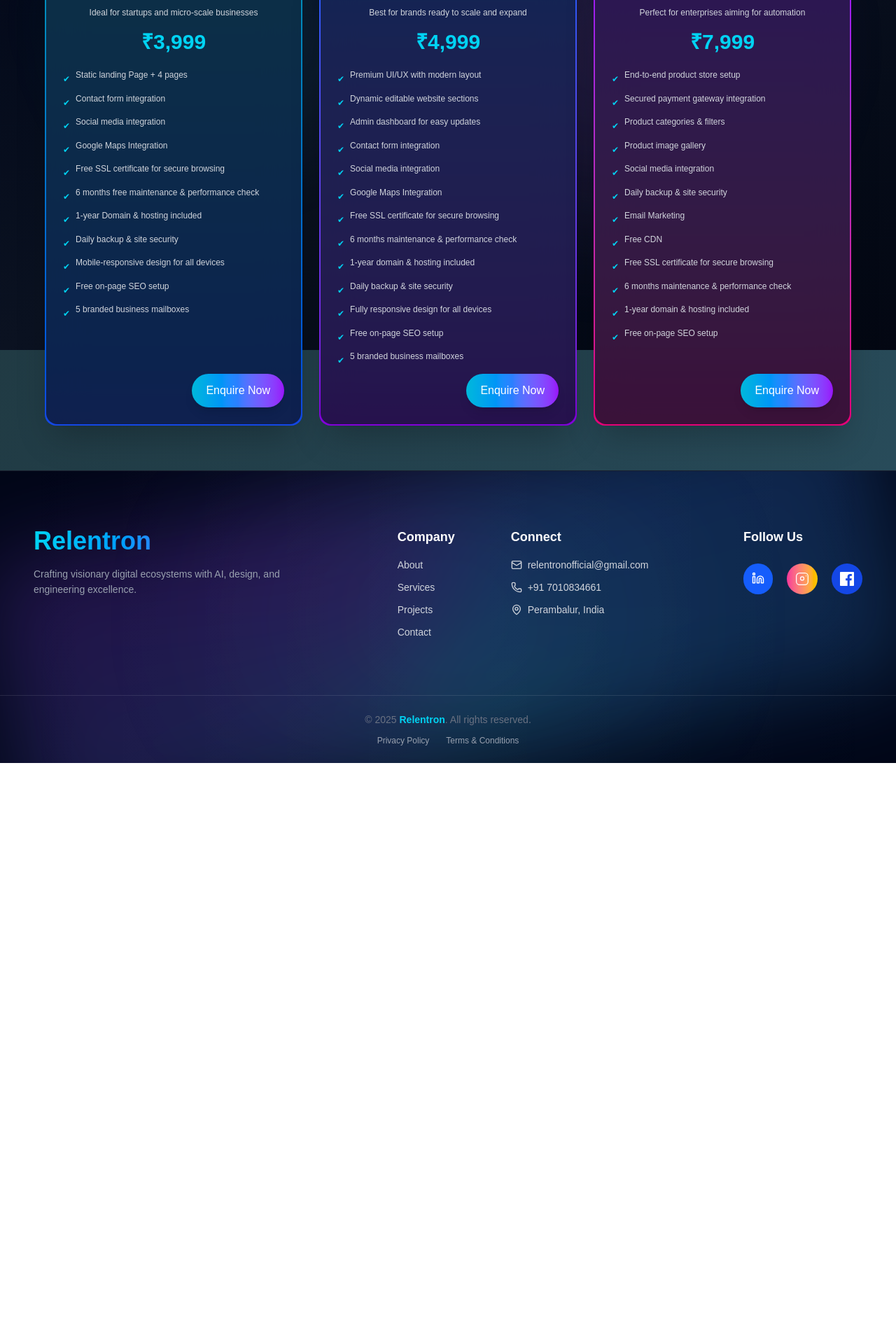
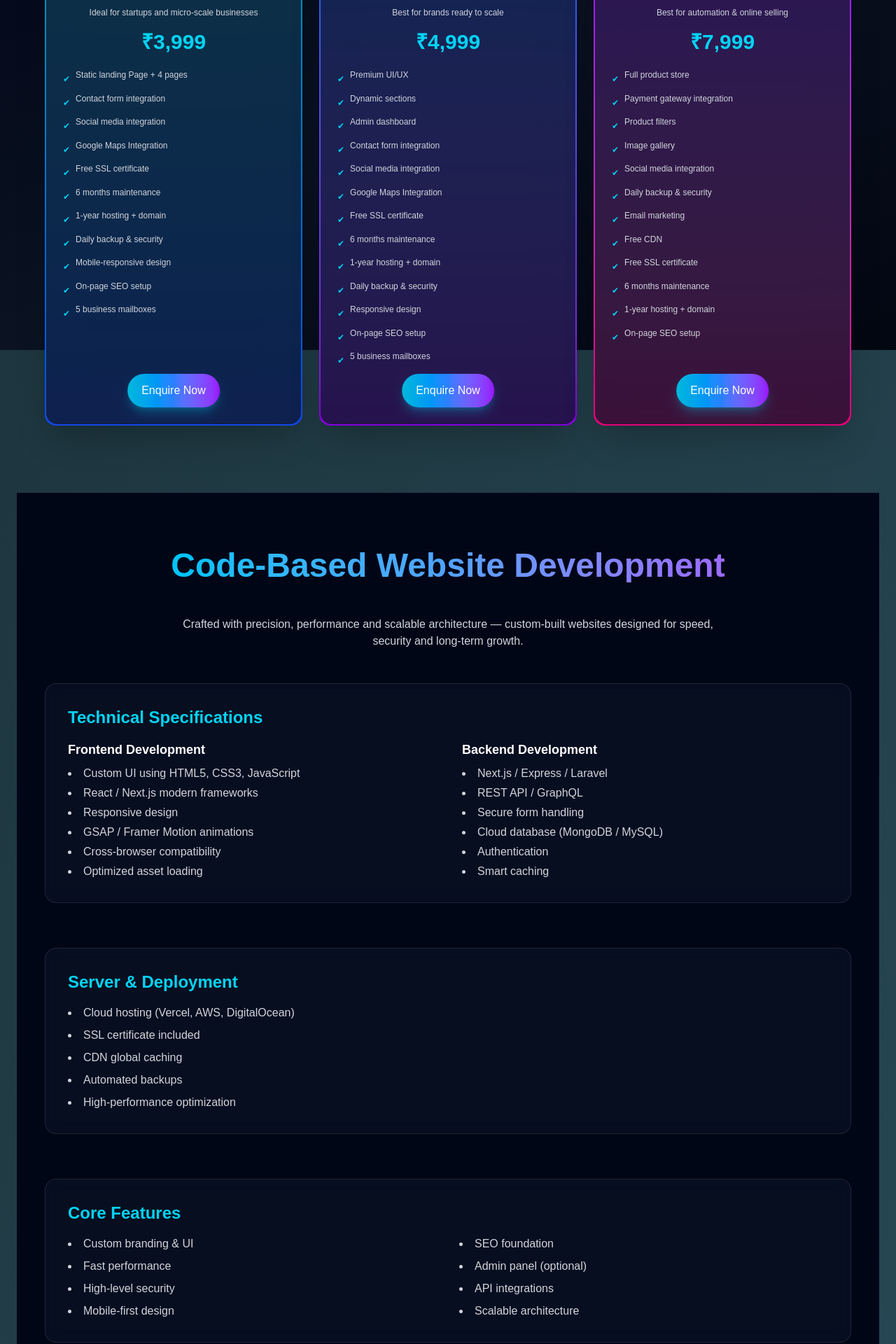
Before and after one commit to relentronofficial/relentron-website-token, a Next.js app: page /PricingPlans in a window 1280 px wide. Shown: the part 300-2220 px from the top of the page at 70% size. Before the commit the page ends 1390 px from the top, so only its background shows below. Built offline with nearby package versions, Linux system fonts and the light colour scheme.

Commit message:
Code Website

```diff
--- a/app/PricingPlans/page.jsx
+++ b/app/PricingPlans/page.jsx
@@ -5,7 +5,6 @@ import { useEffect } from "react";
 import { gsap } from "gsap";
 import { ScrollTrigger } from "gsap/ScrollTrigger";
 import EnquiryForm from "../components/EnquiryForm";
-import { Center } from "@react-three/drei";
 
 gsap.registerPlugin(ScrollTrigger);
 
@@ -34,54 +33,54 @@ export default function PricingPlans() {
         "Contact form integration",
         "Social media integration",
         "Google Maps Integration",
-        "Free SSL certificate for secure browsing",
-        "6 months free maintenance & performance check",
-        "1-year Domain & hosting included",
-        "Daily backup & site security",
-        "Mobile-responsive design for all devices",
-        "Free on-page SEO setup",
-        "5 branded business mailboxes",
+        "Free SSL certificate",
+        "6 months maintenance",
+        "1-year hosting + domain",
+        "Daily backup & security",
+        "Mobile-responsive design",
+        "On-page SEO setup",
+        "5 business mailboxes",
       ],
       gradient: "from-cyan-600 to-blue-700",
     },
     {
       title: "GROWTH PLUS",
-      subtitle: "Best for brands ready to scale and expand",
+      subtitle: "Best for brands ready to scale",
       price: "₹4,999",
       features: [
-        "Premium UI/UX with modern layout",
-        "Dynamic editable website sections",
-        "Admin dashboard for easy updates",
+        "Premium UI/UX",
+        "Dynamic sections",
+        "Admin dashboard",
         "Contact form integration",
         "Social media integration",
         "Google Maps Integration",
-        "Free SSL certificate for secure browsing",
-        "6 months maintenance & performance check",
-        "1-year domain & hosting included",
-        "Daily backup & site security",
-        "Fully responsive design for all devices",
-        "Free on-page SEO setup",
-        "5 branded business mailboxes",
+        "Free SSL certificate",
+        "6 months maintenance",
+        "1-year hosting + domain",
+        "Daily backup & security",
+        "Responsive design",
+        "On-page SEO setup",
+        "5 business mailboxes",
       ],
       gradient: "from-blue-600 to-purple-700",
     },
     {
       title: "E-COMMERCE",
-      subtitle: "Perfect for enterprises aiming for automation",
+      subtitle: "Best for automation & online selling",
       price: "₹7,999",
       features: [
-        "End-to-end product store setup",
-        "Secured payment gateway integration",
-        "Product categories & filters",
-        "Product image gallery",
+        "Full product store",
+        "Payment gateway integration",
+        "Product filters",
+        "Image gallery",
         "Social media integration",
-        "Daily backup & site security",
-        "Email Marketing",
+        "Daily backup & security",
+        "Email marketing",
         "Free CDN",
-        "Free SSL certificate for secure browsing",
-        "6 months maintenance & performance check",
-        "1-year domain & hosting included",
-        "Free on-page SEO setup",
+        "Free SSL certificate",
+        "6 months maintenance",
+        "1-year hosting + domain",
+        "On-page SEO setup",
       ],
       gradient: "from-purple-600 to-pink-600",
     },
@@ -89,15 +88,14 @@ export default function PricingPlans() {
 
   return (
     <main className="relative min-h-screen text-white overflow-hidden py-16 px-6">
-      {/* 🌈 Background */}
+
+      {/* Background */}
       <div className="fixed inset-0 -z-10">
         <div className="absolute inset-0 bg-gradient-to-br from-[#020617] via-[#0b1221] to-[#030712]" />
         <div className="absolute inset-0 bg-[linear-gradient(90deg,rgba(56,189,248,0.05)_1px,transparent_1px),linear-gradient(0deg,rgba(56,189,248,0.05)_1px,transparent_1px)] bg-[size:80px_80px] opacity-10" />
-        <div className="absolute top-[10%] left-[5%] w-[500px] h-[500px] bg-[radial-gradient(circle,rgba(56,189,248,0.25),transparent_70%)] blur-3xl animate-pulse" />
-        <div className="absolute bottom-[10%] right-[5%] w-[700px] h-[700px] bg-[radial-gradient(circle,rgba(168,85,247,0.25),transparent_70%)] blur-3xl animate-pulse" />
       </div>
 
-      {/* 💎 Header */}
+      {/* Header */}
       <motion.h2
         initial={{ opacity: 0, y: -40 }}
         animate={{ opacity: 1, y: 0 }}
@@ -109,7 +107,7 @@ export default function PricingPlans() {
         </span>
       </motion.h2>
 
-      {/* 💳 Pricing Cards */}
+      {/* Pricing Cards */}
       <div className="grid grid-cols-1 md:grid-cols-3 gap-6 max-w-6xl mx-auto">
         {plans.map((plan, index) => (
           <motion.div
@@ -120,15 +118,10 @@ export default function PricingPlans() {
           >
             <div className="bg-[#0f172a]/80 backdrop-blur-xl rounded-2xl p-6 flex flex-col justify-between h-full">
               <div>
-                <h3 className="text-xl font-bold mb-2 text-center text-white">
-                  {plan.title}
-                </h3>
-                <p className="text-gray-300 text-center text-xs mb-4">
-                  {plan.subtitle}
-                </p>
-                <h4 className="text-3xl font-extrabold text-center text-cyan-400 mb-5">
-                  {plan.price}
-                </h4>
+                <h3 className="text-xl font-bold mb-2 text-center text-white">{plan.title}</h3>
+                <p className="text-gray-300 text-center text-xs mb-4">{plan.subtitle}</p>
+                <h4 className="text-3xl font-extrabold text-center text-cyan-400 mb-5">{plan.price}</h4>
+
                 <ul className="text-gray-300 space-y-2 text-xs leading-relaxed mb-6">
                   {plan.features.map((feature, i) => (
                     <li key={i} className="flex items-start gap-2">
@@ -138,7 +131,7 @@ export default function PricingPlans() {
                 </ul>
               </div>
 
-              {/* 🧩 Centered Enquiry Form */}
+              {/* Enquiry Form */}
               <div className="flex justify-center items-center mt-4 pt-4">
                 <div className="w-full max-w-xs">
                   <EnquiryForm floating={true} position="center" />
@@ -148,6 +141,162 @@ export default function PricingPlans() {
           </motion.div>
         ))}
       </div>
+
+      {/* ------------------------------------------------------------------ */}
+      {/* ⭐ DIRECTLY INSERTED CODE-BASED WEBSITE SECTION (NO IMPORT NEEDED) ⭐ */}
+      {/* ------------------------------------------------------------------ */}
+
+      <section className="py-20 px-6 bg-[#010617] text-white mt-24">
+        <div className="max-w-6xl mx-auto">
+
+          {/* Title */}
+          <motion.h2
+            initial={{ opacity: 0, y: 40 }}
+            whileInView={{ opacity: 1, y: 0 }}
+            transition={{ duration: 1 }}
+            viewport={{ once: true }}
+            className="text-4xl md:text-5xl font-extrabold text-center mb-12
+            text-transparent bg-clip-text bg-gradient-to-r from-cyan-400 via-blue-400 to-purple-500"
+          >
+            Code-Based Website Development
+          </motion.h2>
+
+          {/* Intro */}
+          <motion.p
+            initial={{ opacity: 0 }}
+            whileInView={{ opacity: 1 }}
+            transition={{ duration: 1, delay: 0.3 }}
+            viewport={{ once: true }}
+            className="text-gray-300 text-center max-w-3xl mx-auto mb-12"
+          >
+            Crafted with precision, performance and scalable architecture —
+            custom-built websites designed for speed, security and long-term growth.
+          </motion.p>
+
+          {/* All Sections */}
+          <div className="space-y-16">
+
+            {/* Technical Specs */}
+            <motion.div
+              initial={{ opacity: 0, y: 40 }}
+              whileInView={{ opacity: 1, y: 0 }}
+              transition={{ duration: 1 }}
+              viewport={{ once: true }}
+              className="bg-[#0f172a]/50 border border-white/10 p-8 rounded-2xl backdrop-blur-md"
+            >
+              <h3 className="text-2xl font-bold mb-4 text-cyan-400">Technical Specifications</h3>
+
+              <div className="grid md:grid-cols-2 gap-10">
+                <div>
+                  <h4 className="text-lg font-semibold mb-2">Frontend Development</h4>
+                  <ul className="list-disc list-inside text-gray-300 space-y-1">
+                    <li>Custom UI using HTML5, CSS3, JavaScript</li>
+                    <li>React / Next.js modern frameworks</li>
+                    <li>Responsive design</li>
+                    <li>GSAP / Framer Motion animations</li>
+                    <li>Cross-browser compatibility</li>
+                    <li>Optimized asset loading</li>
+                  </ul>
+                </div>
+
+                <div>
+                  <h4 className="text-lg font-semibold mb-2">Backend Development</h4>
+                  <ul className="list-disc list-inside text-gray-300 space-y-1">
+                    <li>Next.js / Express / Laravel </li>
+                    <li>REST API / GraphQL</li>
+                    <li>Secure form handling</li>
+                    <li>Cloud database (MongoDB / MySQL)</li>
+                    <li>Authentication </li>
+                    <li>Smart caching</li>
+                  </ul>
+                </div>
+              </div>
+            </motion.div>
+
+            {/* Deployment */}
+            <motion.div
+              initial={{ opacity: 0, y: 40 }}
+              whileInView={{ opacity: 1, y: 0 }}
+              transition={{ duration: 1 }}
+              viewport={{ once: true }}
+              className="bg-[#0f172a]/50 border border-white/10 p-8 rounded-2xl backdrop-blur-md"
+            >
+              <h3 className="text-2xl font-bold mb-4 text-cyan-400">Server & Deployment</h3>
+              <ul className="list-disc list-inside text-gray-300 space-y-2">
+                <li>Cloud hosting (Vercel, AWS, DigitalOcean)</li>
+                <li>SSL certificate included</li>
+                <li>CDN global caching</li>
+                <li>Automated backups</li>
+                <li>High-performance optimization</li>
+              </ul>
+            </motion.div>
+
+            {/* Core Features */}
+            <motion.div
+              initial={{ opacity: 0, y: 40 }}
+              whileInView={{ opacity: 1, y: 0 }}
+              transition={{ duration: 1 }}
+              viewport={{ once: true }}
+              className="bg-[#0f172a]/50 border border-white/10 p-8 rounded-2xl backdrop-blur-md"
+            >
+              <h3 className="text-2xl font-bold mb-4 text-cyan-400">Core Features</h3>
+
+              <div className="grid md:grid-cols-2 gap-8">
+                <ul className="list-disc list-inside text-gray-300 space-y-2">
+                  <li>Custom branding & UI</li>
+                  <li>Fast performance</li>
+                  <li>High-level security</li>
+                  <li>Mobile-first design</li>
+                </ul>
+
+                <ul className="list-disc list-inside text-gray-300 space-y-2">
+                  <li>SEO foundation</li>
+                  <li>Admin panel (optional)</li>
+                  <li>API integrations</li>
+                  <li>Scalable architecture</li>
+                </ul>
+              </div>
+            </motion.div>
+
+            {/* Add-ons */}
+            <motion.div
+              initial={{ opacity: 0, y: 40 }}
+              whileInView={{ opacity: 1, y: 0 }}
+              transition={{ duration: 1 }}
+              viewport={{ once: true }}
+              className="bg-[#0f172a]/50 border border-white/10 p-8 rounded-2xl backdrop-blur-md"
+            >
+              <h3 className="text-2xl font-bold mb-4 text-cyan-400">Add-on Modules</h3>
+              <ul className="list-disc list-inside text-gray-300 space-y-2">
+                <li>Blog system</li>
+                <li>Product catalog</li>
+                <li>E-commerce engine</li>
+                <li>Lead management</li>
+                <li>Payment gateway / WhatsApp API</li>
+              </ul>
+            </motion.div>
+
+            {/* Why Choose */}
+            <motion.div
+              initial={{ opacity: 0, y: 40 }}
+              whileInView={{ opacity: 1, y: 0 }}
+              transition={{ duration: 1 }}
+              viewport={{ once: true }}
+              className="bg-[#0f172a]/50 border border-white/10 p-8 rounded-2xl backdrop-blur-md"
+            >
+              <h3 className="text-2xl font-bold mb-4 text-cyan-400">Why Choose a Code-Based Website?</h3>
+              <ul className="list-disc list-inside text-gray-300 space-y-2">
+                <li>100% custom build</li>
+                <li>Ultra-fast performance</li>
+                <li>Higher security</li>
+                <li>Better SEO results</li>
+                <li>Future-proof scalability</li>
+              </ul>
+            </motion.div>
+          </div>
+        </div>
+      </section>
+
     </main>
   );
 }
--- a/app/components/EnquiryForm.jsx
+++ b/app/components/EnquiryForm.jsx
@@ -7,7 +7,7 @@ import dynamic from "next/dynamic";
 
 const isMobile = typeof window !== "undefined" && window.innerWidth < 768;
 
-// ✅ Load reCAPTCHA only when needed
+// Lazy load Recaptcha
 const LazyReCAPTCHA = dynamic(() => import("react-google-recaptcha"), {
   ssr: false,
 });
@@ -26,14 +26,19 @@ export default function EnquiryForm({ floating = true, position: propPosition =
   const [errors, setErrors] = useState({});
   const [status, setStatus] = useState("");
 
+  // ⭐ Position Classes (NEW)
+  const positionClasses = {
+    right: "right-6 bottom-6",
+    left: "left-6 bottom-6",
+    center: "left-1/2 -translate-x-1/2 bottom-6", // ← Center floating button
+  };
+
   const handleOpen = () => {
     setIsOpen(true);
-    setTimeout(() => setLoadRecaptcha(true), 300); // Load after animation starts
+    setTimeout(() => setLoadRecaptcha(true), 300);
   };
 
-  const handleClose = () => {
-    setIsOpen(false);
-  };
+  const handleClose = () => setIsOpen(false);
 
   const handleChange = (e) =>
     setForm({ ...form, [e.target.name]: e.target.value });
@@ -51,6 +56,7 @@ export default function EnquiryForm({ floating = true, position: propPosition =
     if (!form.service) err.service = "Select service";
     if (!form.message.trim()) err.message = "Message required";
     if (!form.recaptchaToken) err.recaptcha = "Complete reCAPTCHA";
+
     setErrors(err);
     return Object.keys(err).length === 0;
   };
@@ -81,30 +87,93 @@ export default function EnquiryForm({ floating = true, position: propPosition =
     }
   };
 
-  const Input = ({ name, placeholder, type = "text" }) => (
-    <div>
+  return (
+    <>
+      {/* 🌐 Floating Button — NOW CENTERABLE */}
+      {floating && (
+        <motion.button
+          onClick={handleOpen}
+          whileHover={!isMobile && { scale: 1.1 }}
+          whileTap={{ scale: 0.95 }}
+          className={`
+            fixed z-50
+            ${positionClasses[propPosition]}
+            px-5 py-3 rounded-full text-white
+            bg-gradient-to-r from-cyan-500 via-blue-500 to-purple-600
+            shadow-lg shadow-cyan-500/30
+          `}
+        >
+          Enquire Now
+        </motion.button>
+      )}
+
+      {/* Popup */}
+      <AnimatePresence>
+        {isOpen && (
+          <motion.div
+            className={`fixed inset-0 z-50 flex items-center justify-center
+              ${isMobile ? "bg-black/75" : "bg-black/60 backdrop-blur-md"}`}
+            initial={{ opacity: 0 }}
+            animate={{ opacity: 1 }}
+            exit={{ opacity: 0 }}
+          >
+            <motion.div
+              initial={{ opacity: 0, y: 40, scale: isMobile ? 1 : 0.9 }}
+              animate={{ opacity: 1, y: 0, scale: 1 }}
+              exit={{ opacity: 0, y: 40 }}
+              transition={{ duration: 0.35 }}
+              className="relative bg-[#0a0f24] border border-cyan-400/30 rounded-2xl p-8 w-[90%] max-w-md shadow-xl"
+            >
+              <button
+                onClick={handleClose}
+                className="absolute top-3 right-3 text-gray-400 hover:text-white"
+              >
+                <X size={20} />
+              </button>
+
+              <h2 className="text-2xl font-bold text-center text-transparent bg-clip-text bg-gradient-to-r from-cyan-400 to-purple-500 mb-6">
+                Get in Touch
+              </h2>
+
+              <form onSubmit={handleSubmit} className="space-y-4">
+                {/* Inputs */}
                 <input
-        type={type}
-        name={name}
-        value={form[name]}
+                  type="text"
+                  name="name"
+                  placeholder="Name"
+                  value={form.name}
                   onChange={handleChange}
-        placeholder={placeholder}
                   className={`w-full px-4 py-2 rounded-lg bg-[#0f152d] border ${
-          errors[name] ? "border-red-500" : "border-white/10"
-        } text-white placeholder-gray-500 focus:ring-2 focus:ring-cyan-500`}
+                    errors.name ? "border-red-500" : "border-white/10"
+                  } text-white`}
                 />
-      {errors[name] && <p className="text-xs text-red-400">{errors[name]}</p>}
-    </div>
-  );
+                {errors.name && <p className="text-xs text-red-400">{errors.name}</p>}
 
-  const FormFields = (
-    <>
-      <Input name="name" placeholder="Name" />
-      <Input name="email" type="email" placeholder="Email" />
-      <Input name="phone" placeholder="Phone (10 digits)" type="tel" />
+                <input
+                  type="email"
+                  name="email"
+                  placeholder="Email"
+                  value={form.email}
+                  onChange={handleChange}
+                  className={`w-full px-4 py-2 rounded-lg bg-[#0f152d] border ${
+                    errors.email ? "border-red-500" : "border-white/10"
+                  } text-white`}
+                />
+                {errors.email && <p className="text-xs text-red-400">{errors.email}</p>}
 
-      {/* Service */}
-      <div>
+                <input
+                  type="tel"
+                  name="phone"
+                  placeholder="Phone (10 digits)"
+                  value={form.phone}
+                  onChange={handleChange}
+                  className={`w-full px-4 py-2 rounded-lg bg-[#0f152d] border ${
+                    errors.phone ? "border-red-500" : "border-white/10"
+                  } text-white`}
+                />
+                {errors.phone && <p className="text-xs text-red-400">{errors.phone}</p>}
+
+                {/* Service dropdown */}
                 <select
                   name="service"
                   value={form.service}
@@ -119,29 +188,22 @@ export default function EnquiryForm({ floating = true, position: propPosition =
                   <option value="Software">Software</option>
                   <option value="Digital Marketing">Digital Marketing</option>
                 </select>
-        {errors.service && (
-          <p className="text-xs text-red-400">{errors.service}</p>
-        )}
-      </div>
 
-      {/* Message */}
-      <div>
+                {errors.service && <p className="text-xs text-red-400">{errors.service}</p>}
+
                 <textarea
                   name="message"
                   rows="3"
+                  placeholder="Message"
                   value={form.message}
                   onChange={handleChange}
-          placeholder="Message"
                   className={`w-full px-4 py-2 rounded-lg bg-[#0f152d] border ${
                     errors.message ? "border-red-500" : "border-white/10"
-          } text-white placeholder-gray-500 focus:ring-2 focus:ring-cyan-500`}
+                  } text-white`}
                 />
-        {errors.message && (
-          <p className="text-xs text-red-400">{errors.message}</p>
-        )}
-      </div>
+                {errors.message && <p className="text-xs text-red-400">{errors.message}</p>}
 
-      {/* reCAPTCHA (only loaded when popup is open) */}
+                {/* Recaptcha */}
                 {loadRecaptcha && (
                   <div className="flex justify-center my-3">
                     <LazyReCAPTCHA
@@ -152,66 +214,10 @@ export default function EnquiryForm({ floating = true, position: propPosition =
                     />
                   </div>
                 )}
+
                 {errors.recaptcha && (
                   <p className="text-xs text-red-400">{errors.recaptcha}</p>
                 )}
-    </>
-  );
-
-  return (
-    <>
-      {/* Floating Button */}
-      <motion.button
-        onClick={handleOpen}
-        whileHover={!isMobile && { scale: 1.1 }}
-        whileTap={{ scale: 0.95 }}
-        className="fixed bottom-6 right-6 z-50 px-5 py-3 bg-gradient-to-r from-cyan-500 via-blue-500 to-purple-600 text-white rounded-full shadow-lg"
-      >
-        Enquire Now
-      </motion.button>
-
-      {/* Popup */}
-      <AnimatePresence>
-        {isOpen && (
-          <motion.div
-            className={`fixed inset-0 z-50 flex items-center justify-center
-              ${isMobile ? "bg-black/75" : "bg-black/60 backdrop-blur-md"}`}
-            initial={{ opacity: 0 }}
-            animate={{ opacity: 1 }}
-            exit={{ opacity: 0 }}
-          >
-            <motion.div
-              initial={{
-                opacity: 0,
-                y: 40,
-                scale: isMobile ? 1 : 0.9,
-              }}
-              animate={{
-                opacity: 1,
-                y: 0,
-                scale: 1,
-              }}
-              exit={{
-                opacity: 0,
-                y: 40,
-              }}
-              transition={{ duration: 0.35 }}
-              className="relative bg-[#0a0f24] border border-cyan-400/30 rounded-2xl p-8 w-[90%] max-w-md shadow-xl"
-            >
-              {/* Close button */}
-              <button
-                onClick={handleClose}
-                className="absolute top-3 right-3 text-gray-400 hover:text-white"
-              >
-                <X size={20} />
-              </button>
-
-              <h2 className="text-2xl font-bold text-center text-transparent bg-clip-text bg-gradient-to-r from-cyan-400 to-purple-500 mb-6">
-                Get in Touch
-              </h2>
-
-              <form onSubmit={handleSubmit} className="space-y-4">
-                {FormFields}
 
                 <button
                   type="submit"
--- a/app/components/footer.jsx
+++ b/app/components/footer.jsx
@@ -80,7 +80,10 @@ export default function Footer() {
                 <Mail size={16} /> relentronofficial@gmail.com
               </li>
               <li className="flex items-center gap-2">
-                <Phone size={16} /> +91 7010834661
+                <Phone size={16} /> +91 7806928166
+              </li>
+              <li className="flex items-center gap-2">
+                <MapPin size={16} /> Chennai, India
               </li>
               <li className="flex items-center gap-2">
                 <MapPin size={16} /> Perambalur, India
--- a/app/contact/ContactPageClient.jsx
+++ b/app/contact/ContactPageClient.jsx
@@ -45,7 +45,7 @@ export default function ContactPageClient() {
           <h3 className="text-cyan-400 text-2xl font-semibold mb-3 flex items-center gap-2">
             <FaPhone /> Phone
           </h3>
-          <p className="text-gray-300 text-lg">+91 7010834661</p>
+          <p className="text-gray-300 text-lg">+91 7806928166</p>
         </motion.div>
 
         {/* Address */}
@@ -58,6 +58,10 @@ export default function ContactPageClient() {
           <h3 className="text-cyan-400 text-2xl font-semibold mb-3 flex items-center gap-2">
             <FaMapMarkerAlt /> Address
           </h3>
+          <p className="text-gray-300 text-lg leading-relaxed">
+            Near V2 fitness choolaimedu Chennai, Tamil Nadu, India
+          </p>
+          <br></br>
           <p className="text-gray-300 text-lg leading-relaxed">
             2/356, Main Road, Senjeri, Perambalur Dt, Tamil Nadu, India
           </p>
--- a/app/privacy-policy/page.jsx
+++ b/app/privacy-policy/page.jsx
@@ -1,5 +1,6 @@
 "use client";
 import { motion } from "framer-motion";
+
 
 export default function PrivacyPolicy() {
   return (
```
Also changed, not shown: app/components/MobileAppDevelopmentSection.jsx (+0 -9 lines). Lines whose indentation alone changed are shown as unchanged.
